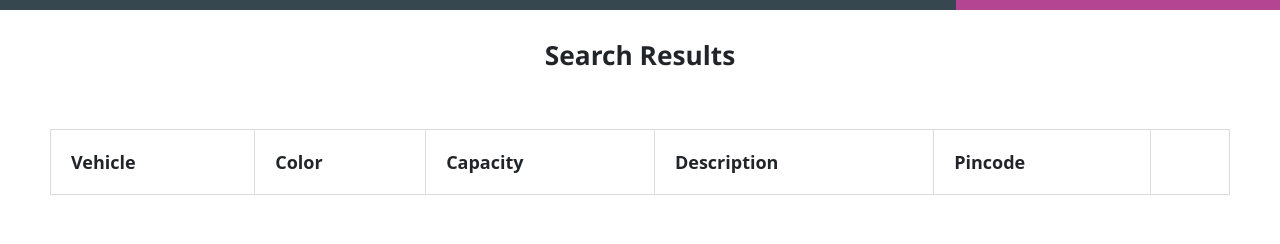
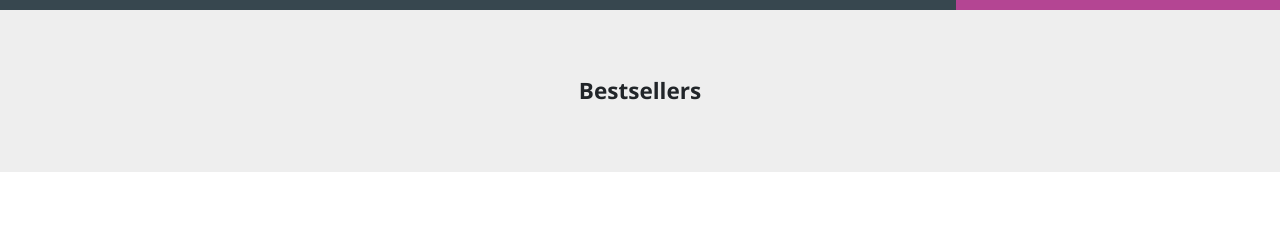
Before and after one commit to YahyaLV/Car_Rental-Django, a Django app: template customer_portal/templates/customer/search_results.html in a window 1280 px wide. Shown: the part 86-330 px from the top of the page. Run offline with Django 3.2, Linux system fonts and the light colour scheme; the template is opened without the code that fills it, so the values that code supplies are empty.

Commit message:
fetch cars

```diff
--- a/customer_portal/templates/customer/search_results.html
+++ b/customer_portal/templates/customer/search_results.html
@@ -8,39 +8,43 @@
   <a class="w3-ber-item w3-btn w3-teal w3-right" href="/customer_portal/search/">Search Cars</a>
 </div>
 
-<h3 class="w3-center" style="padding-top:30"><b>Search Results</b></h3>
+<section style="background-color: #eee;">
+  <div class="text-center container py-5">
+    <h4 class="mt-4 mb-5"><strong>Bestsellers</strong></h4>
+    <div class="row row-cols-1 row-cols-md-3 g-4 justify-content-center">
+      {% for vehicle in request.session.vehicles_list %}
+        <div class="col">
+          <div class="card">
+            <div class="bg-image hover-zoom ripple ripple-surface ripple-surface-light"
+              data-mdb-ripple-color="light">
+              <img src="https://mdbcdn.b-cdn.net/img/Photos/Horizontal/E-commerce/Products/belt.webp"
+                class="w-100" />
+              <a href="#!">
+                <div class="mask">
+                  <div class="d-flex justify-content-start align-items-end h-100">
+                    <h5><span class="badge bg-primary ms-2">New</span></h5>
+                  </div>
+                </div>
+                <div class="hover-overlay">
+                  <div class="mask" style="background-color: rgba(251, 251, 251, 0.15);"></div>
+                </div>
+              </a>
+            </div>
+            <div class="card-body">
+              <h5 class="card-title mb-3">Vehicle : {{vehicle.name}}</h5>
+              <p>Color  : {{vehicle.color}}</p>
+              <p>Capacity : {{vehicle.capacity}}</p>
+              <form action = "/customer_portal/rent/" method="post">
+                {% csrf_token %}
+                <input type="hidden" name="id" value="{{vehicle.id}}">
+                <input class="w3-btn w3-green" type="submit" value="Rent">
+                </form></td>
+            </div>
+          </div>
+        </div>
+      {% endfor %}
+    </div>
+  </div>
+</section>
 
-<div class="w3-center" style="padding:50px;">
-<table class="w3-table w3-striped w3-center w3-large">
-
-
-    <tr>
-      <th style="padding:20">Vehicle </th>
-      <th style="padding:20">Color  </th>
-      <th style="padding:20">Capacity </th>
-      <th style="padding:20">Description </th>
-      <th style="padding:20">Pincode </th>
-      <th style="padding:20">
-      </th style="padding:20">
-    </tr>
-    {% for vehicle in request.session.vehicles_list %}
-    <tr>
-      <td>{{vehicle.name}}</td>
-      <td>{{vehicle.color}}</td>
-      <td>{{vehicle.capacity}}</td>
-      <td>{{vehicle.description}}</td>
-      <td>{{vehicle.pincode}}</td>
-      <td><form action = "/customer_portal/rent/" method="post">
-        {% csrf_token %}
-        <input type="hidden" name="id" value="{{vehicle.id}}">
-        <input class="w3-btn w3-green" type="submit" value="Rent">
-        </form></td>
-    </tr>
-
-  {% endfor %}
-
-
-
-</table>
-</div>
 {% endblock %}
```
